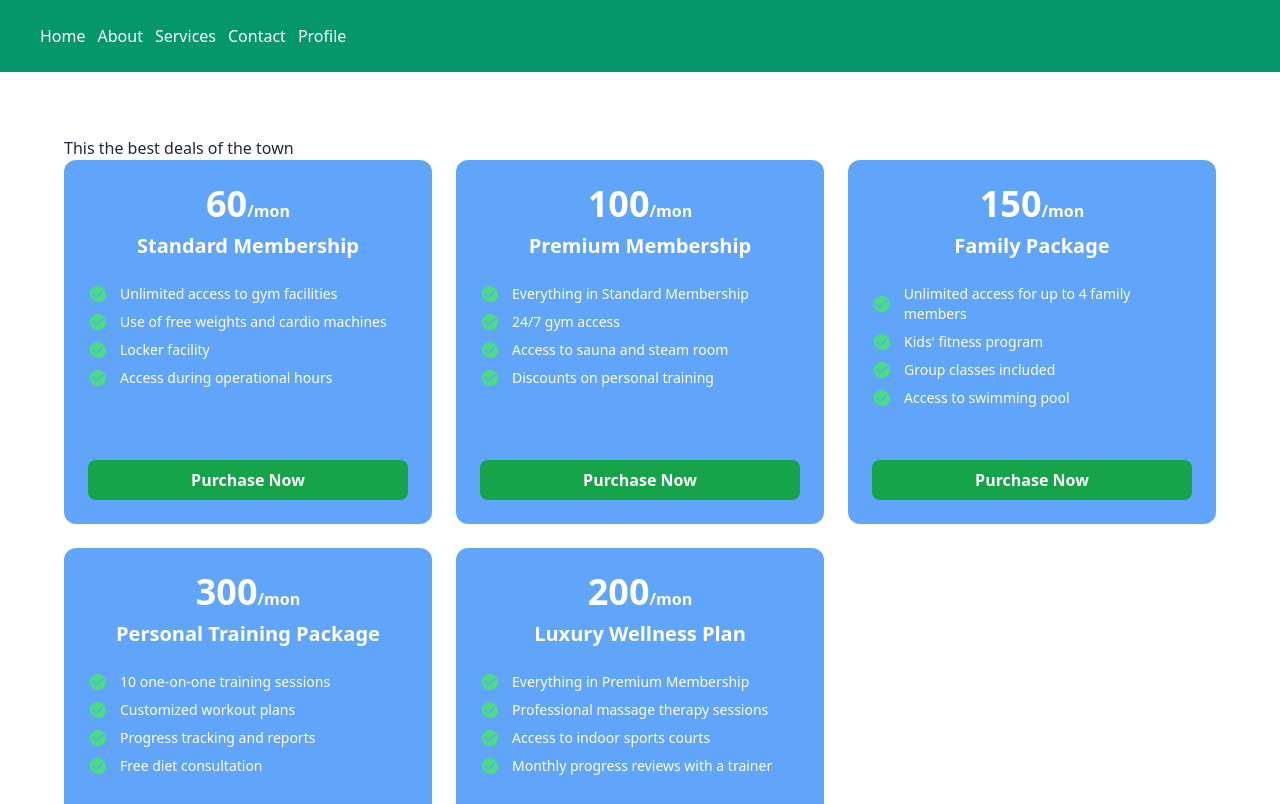
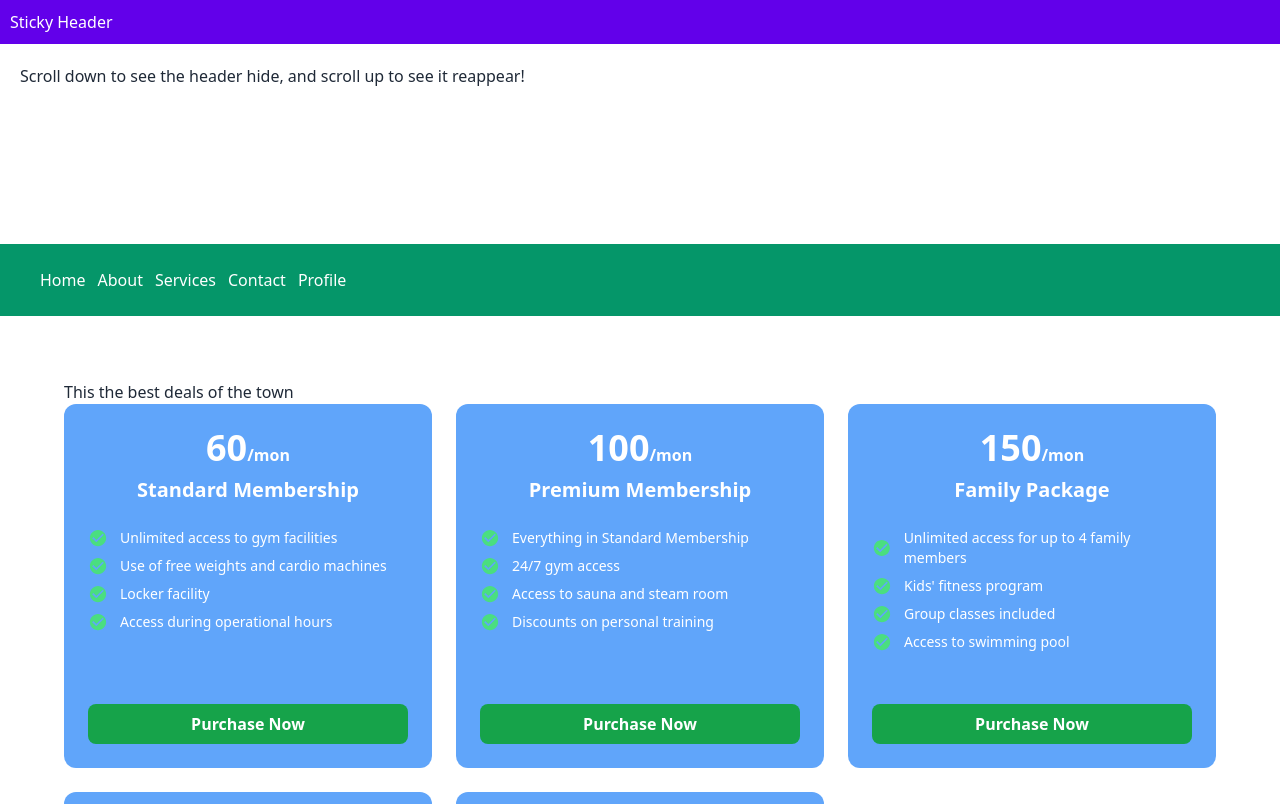
Before and after one commit to Samriddhadewan/module-43, a React (Vite) app: page / in a window 1280 px wide. Shown: the top 804 px of the page. Built offline with nearby package versions, Linux system fonts and the light colour scheme.

Commit message:
react headroom used

```diff
--- a/package.json
+++ b/package.json
@@ -13,6 +13,7 @@
     "prop-types": "^15.8.1",
     "react": "^18.3.1",
     "react-dom": "^18.3.1",
+    "react-headroom": "^3.2.1",
     "react-icons": "^5.4.0",
     "recharts": "^2.15.0"
   },
--- a/src/App.jsx
+++ b/src/App.jsx
@@ -1,11 +1,20 @@
 import Chart from "./components/Chart/Chart"
 import Navbar from "./components/Navbar/Navbar"
 import PriceOptions from "./components/PriceOptions/PriceOptions"
+import Headroom from 'react-headroom';
+
 
 const App = () => {
   return (
     <div>
-
+      <Headroom>
+        <header style={{ background: '#6200ea', color: 'white', padding: '10px' }}>
+          <h1>Sticky Header</h1>
+        </header>
+      </Headroom>
+      <main style={{ height: '200px', padding: '20px' }}>
+        <p>Scroll down to see the header hide, and scroll up to see it reappear!</p>
+      </main>
       <Navbar></Navbar>
       <PriceOptions></PriceOptions>
       <Chart></Chart>
```
Also changed, not shown: 1 other file (tests, documents, lock files or other folders).
